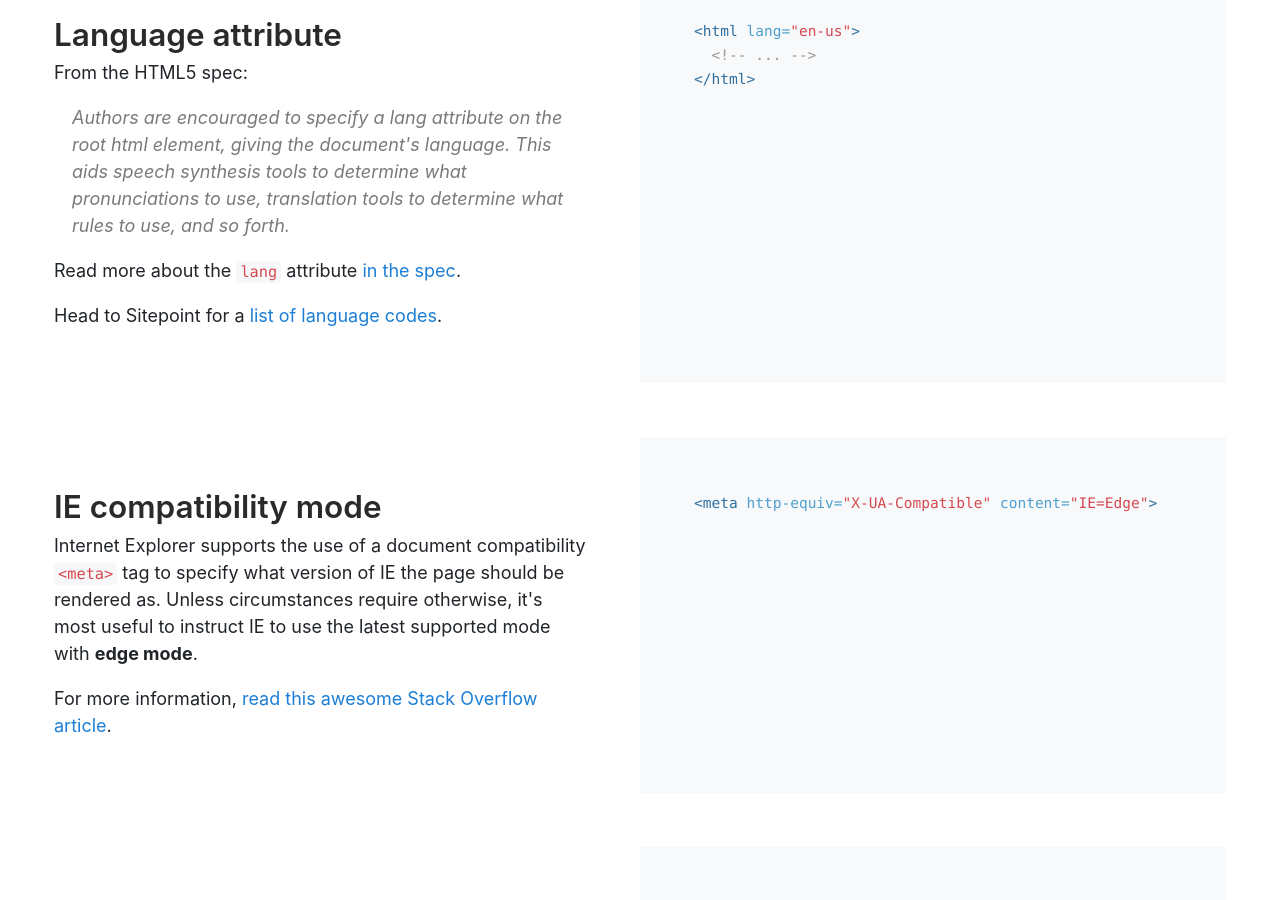
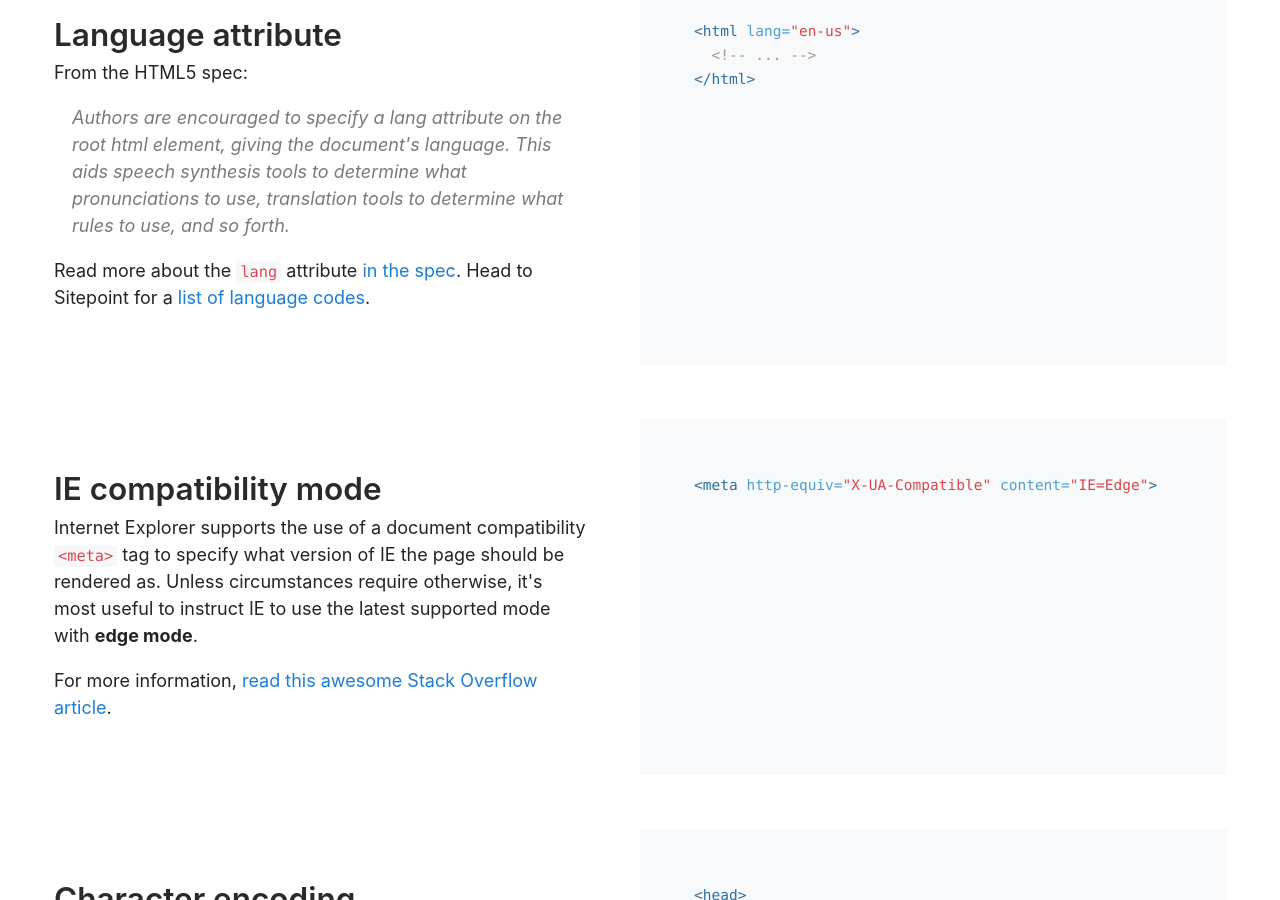
Before and after one commit to mdo/code-guide, a Jekyll site: the page built from index.html, in a window 1280 px wide and 900 px high, scrolled down 2680 px. Built offline with Jekyll 4.4.1, drawn with Linux system fonts in a browser that asks for light colours; comment, search, counter and statistics services are not loaded.

Commit message:
merge paragraphs

```diff
--- a/index.html
+++ b/index.html
@@ -89,8 +89,7 @@ layout: default
     <blockquote>
       <p>Authors are encouraged to specify a lang attribute on the root html element, giving the document's language. This aids speech synthesis tools to determine what pronunciations to use, translation tools to determine what rules to use, and so forth.</p>
     </blockquote>
-    <p>Read more about the <code>lang</code> attribute <a href="http://www.w3.org/html/wg/drafts/html/master/semantics.html#the-html-element">in the spec</a>.</p>
-    <p>Head to Sitepoint for a <a href="http://reference.sitepoint.com/html/lang-codes">list of language codes</a>.</p>
+    <p>Read more about the <code>lang</code> attribute <a href="http://www.w3.org/html/wg/drafts/html/master/semantics.html#the-html-element">in the spec</a>. Head to Sitepoint for a <a href="http://reference.sitepoint.com/html/lang-codes">list of language codes</a>.</p>
   </div>
   <div class="col">
     {% highlight html %}{% include html/lang.html %}{% endhighlight %}
```
